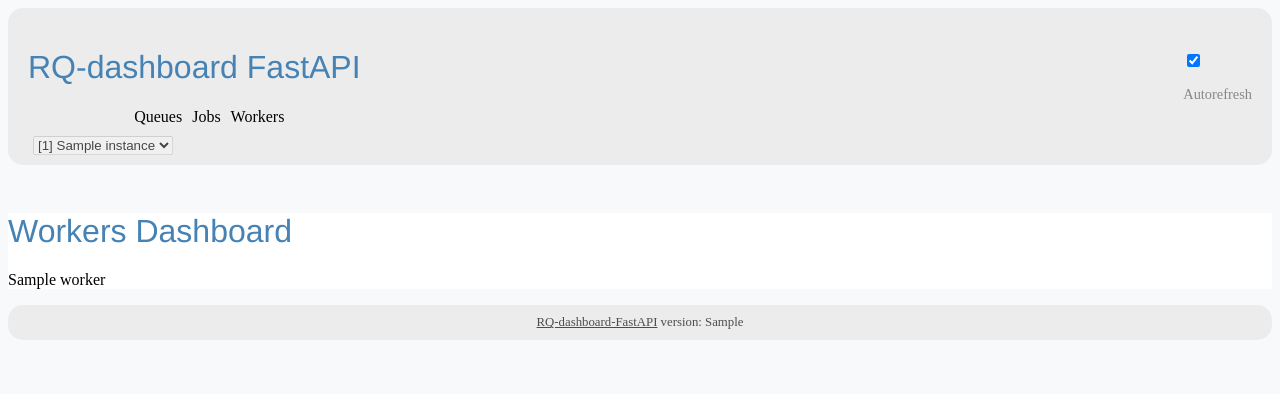
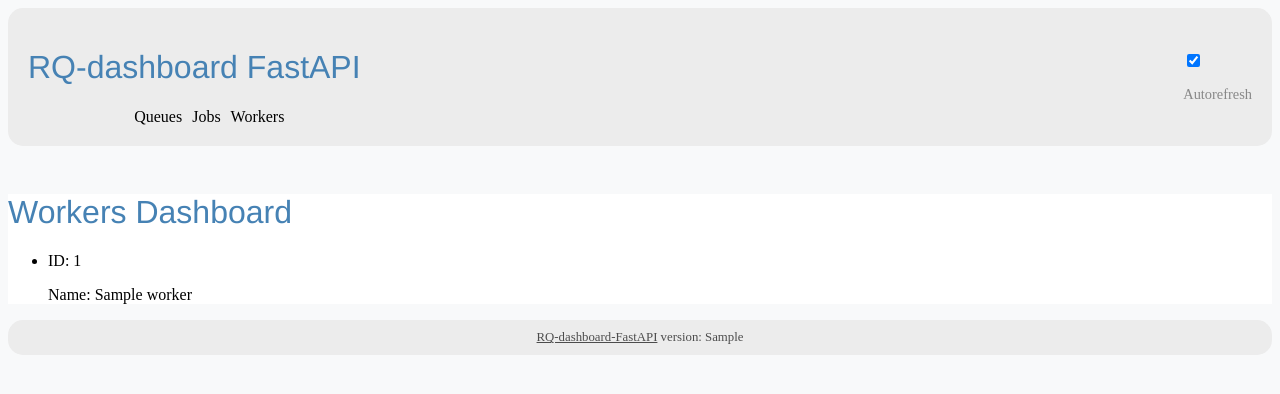
Before and after one commit to Hannes221/rq-dashboard-fast, a FastAPI app: template templates/workers.html in a window 1280 px wide. Shown: the top 394 px of the page. Run offline with FastAPI, Linux system fonts and the light colour scheme; the template is opened without the code that fills it: most values are stand-ins (such as "Sample title", 1, 10 or a date in 2020).

Commit message:
render data in html

```diff
--- a/templates/header.html
+++ b/templates/header.html
@@ -21,15 +21,6 @@
                     </label>
                 </div>
             </div>
-            <div id="rq-instances-row">
-                <select {% if instance_list|length==1 %} disabled {% endif %} id="rq-instances">
-                    {% for instance in instance_list %}
-                    <option data-instance-number="{{ instance_list.index(instance) }}" {% if
-                        instance_list[current_instance]==instance %} selected {% endif %}>[{{ instance_list.index(instance)
-                        }}] {{ instance }}</option>
-                    {% endfor %}
-                </select>
-            </div>
         </div>
     </div>
 </div>
--- a/templates/workers.html
+++ b/templates/workers.html
@@ -1,17 +1,25 @@
 {% extends "base.html" %}
 <!DOCTYPE html>
 <html lang="en">
+
 <head>
   <meta charset="UTF-8" />
   <meta name="viewport" content="width=device-width, initial-scale=1.0" />
   <title>Workers Dashboard</title>
 </head>
+
 <body>
   {% block content %}
   <h1>Workers Dashboard</h1>
-    <!-- Display worker data here -->
+  <ul>
     {% for worker in worker_data %}
-    <p>{{ worker }}</p>
-    {% endfor %} {% endblock %}
+    <li>
+      <p>ID: {{ worker.id }}</p>
+      <p>Name: {{ worker.name }}</p>
+    </li>
+    {% endfor %}
+  </ul>
+  {% endblock %}
 </body>
+
 </html>
```
Also changed, not shown: templates/jobs.html (+8 -3 lines), templates/queues.html (+11 -4 lines). Lines whose indentation alone changed are shown as unchanged.
